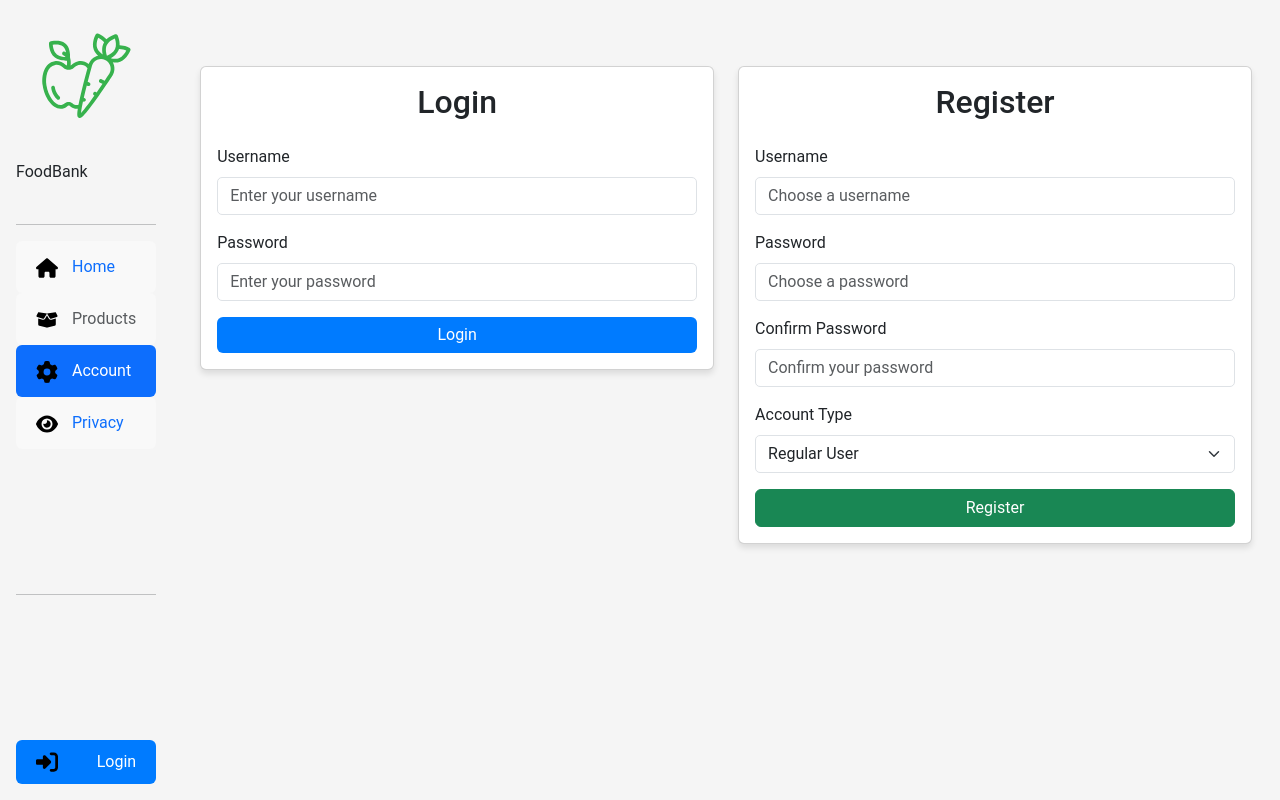
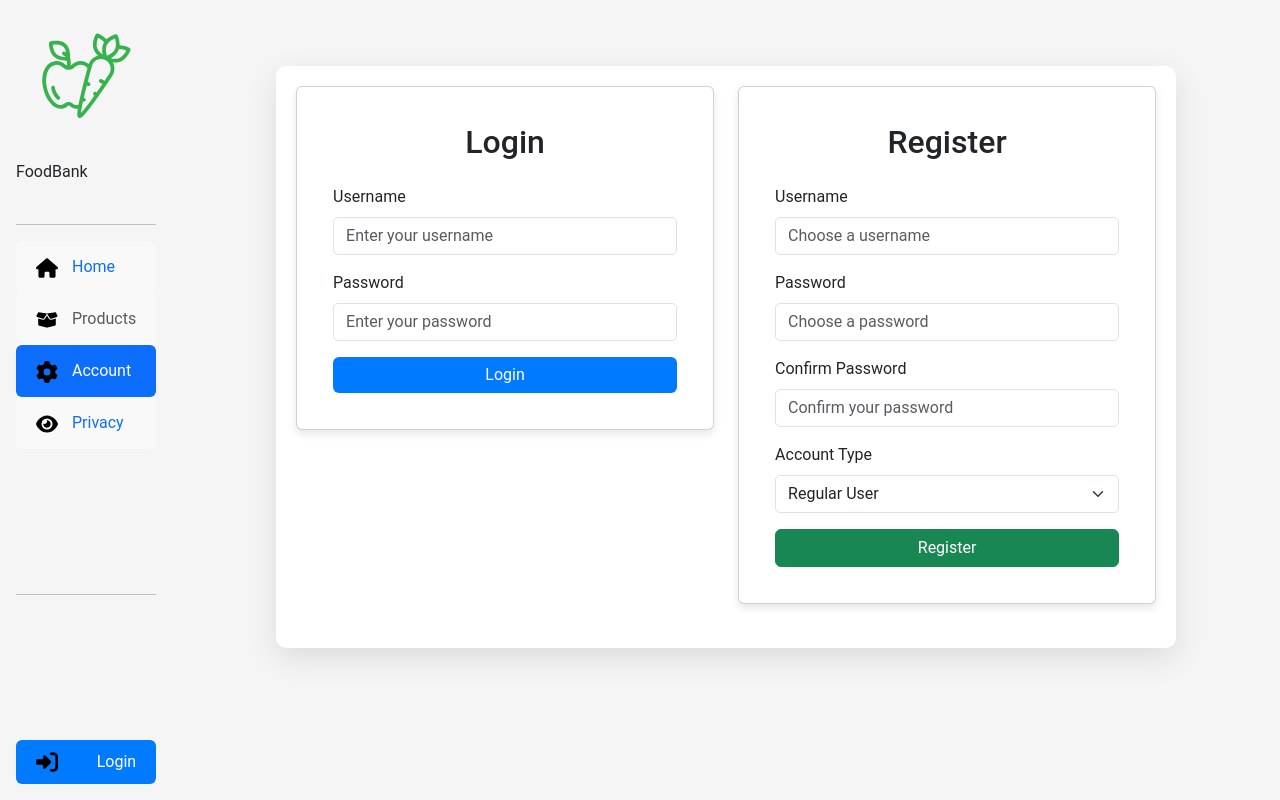
Before and after one commit to Stianjp/Webapplikasjon-Eksamen-Sub-app-2, a React (Create React App) app in the folder sub-app-2/: page /account in a window 1280 px wide. Built offline with nearby package versions, Linux system fonts and the light colour scheme.

Commit message:
Update Account.css

```diff
--- a/sub-app-2/src/Home/Account.css
+++ b/sub-app-2/src/Home/Account.css
@@ -1,20 +1,87 @@
+/* Account Container */
 .account-container {
   margin: 50px auto;
+  padding: 20px; /* Add padding for spacing */
+  max-width: 900px; /* Wider container */
+  background-color: #fff; /* White background for card */
+  border-radius: 10px; /* Soft rounded corners */
+  box-shadow: 0 10px 30px rgba(0, 0, 0, 0.1); /* Larger shadow for more depth */
+  transition: transform 0.3s ease, box-shadow 0.3s ease; /* Smooth transition for hover effect */
 }
 
-.card {
-  box-shadow: 0 4px 6px rgba(0, 0, 0, 0.1);
+.account-container:hover {
+  transform: translateY(-5px); /* Slight lift on hover */
+  box-shadow: 0 12px 36px rgba(0, 0, 0, 0.15); /* Enhance shadow effect on hover */
 }
 
+/* Card Styling */
+.card {
+  box-shadow: 0 4px 8px rgba(0, 0, 0, 0.1); /* Subtle shadow effect */
+  border-radius: 8px; /* Rounded corners */
+  background-color: #fff;
+  padding: 20px;
+  transition: box-shadow 0.3s ease;
+}
+
+/* Heading (h2) */
 h2 {
   text-align: center;
+  font-size: 1.5rem;
+  font-weight: 600;
   margin-bottom: 20px;
+  color: #333; /* Dark text for contrast */
 }
 
+/* Button */
 .button {
   width: 100%;
+  padding: 12px 20px;
+  font-size: 1rem;
+  font-weight: bold;
+  background-color: #4CAF50; /* Green background for the button */
+  color: white;
+  border: none;
+  border-radius: 5px;
+  cursor: pointer;
+  transition: background-color 0.3s ease, transform 0.3s ease; /* Smooth transition */
 }
 
+.button:hover {
+  background-color: #45a049; /* Slightly darker green on hover */
+  transform: translateY(-2px); /* Slight lift effect on hover */
+}
+
+/* Alert Styling */
 .alert {
-  margin-top: 10px;
+  margin-top: 20px;
+  padding: 15px;
+  font-size: 1rem;
+  border-radius: 8px;
+  border: none;
+  color: #fff;
+  background-color: #f44336; /* Red background for errors */
+  box-shadow: 0 4px 6px rgba(0, 0, 0, 0.1); /* Subtle shadow */
+  animation: fadeIn 0.5s ease-in-out; /* Fade-in effect for alert */
 }
+
+.alert.success {
+  background-color: #4caf50; /* Green for success */
+}
+
+.alert.info {
+  background-color: #2196F3; /* Blue for info */
+}
+
+.alert.warning {
+  background-color: #ff9800; /* Orange for warnings */
+}
+
+/* Fade-in animation for alert */
+@keyframes fadeIn {
+  0% {
+    opacity: 0;
+  }
+  100% {
+    opacity: 1;
+  }
+}
```
